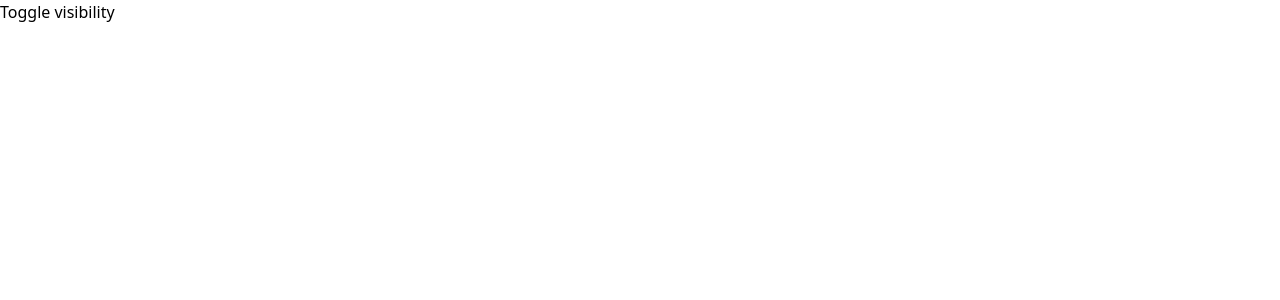
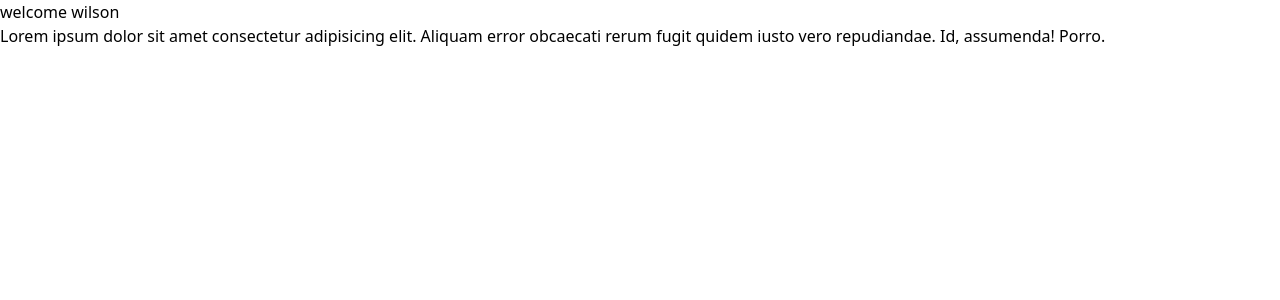
Before and after one commit to wilsongachungi/wilson-vue, a Vue app: page / in a window 1280 px wide. Shown: the top 300 px of the page. Built offline with nearby package versions, Linux system fonts and the light colour scheme.

Commit message:
checking whether user is loged in to show details

```diff
--- a/src/components/ConditionalRendering.vue
+++ b/src/components/ConditionalRendering.vue
@@ -1,11 +1,18 @@
 <script setup>
-import { ref } from 'vue'
-let isVisible = ref(false)
+import { ref } from 'vue';
+
+let isUserLoggedIn = ref(true);
+let userName = 'wilson'
+let showDetails = ref(isUserLoggedIn);
+
 </script>
 
 <template>
     <div>
-       <p v-show="isVisible">This paragraph will be seen or hidden depending with the value of isVisible</p>
-       <button @click="isVisible = !isVisible">Toggle visibility</button>
+      <h1 v-if="isUserLoggedIn"> welcome {{  userName }} </h1>
+      <p v-else>please log in to see the content here.</p>
+    </div>
+    <div v-show="showDetails">
+        Lorem ipsum dolor sit amet consectetur adipisicing elit. Aliquam error obcaecati rerum fugit quidem iusto vero repudiandae. Id, assumenda! Porro.
     </div>
 </template>
```
